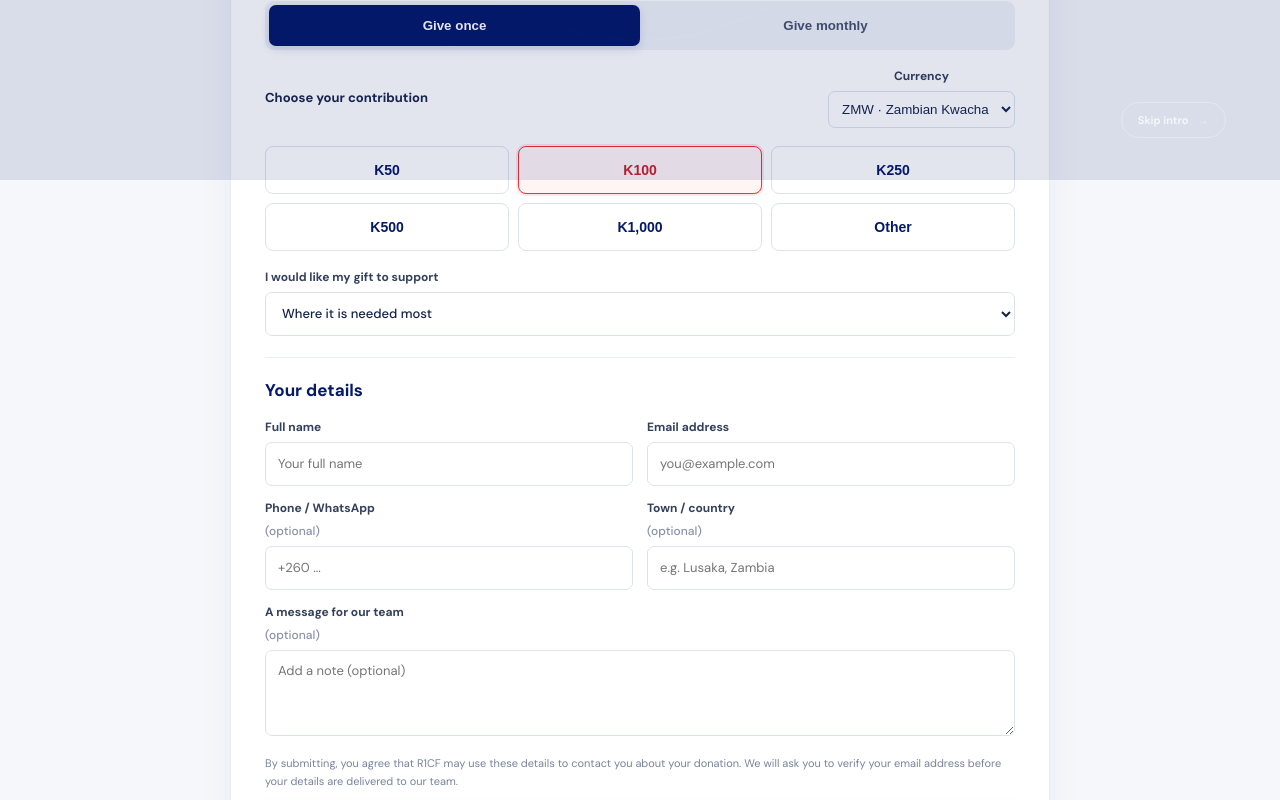
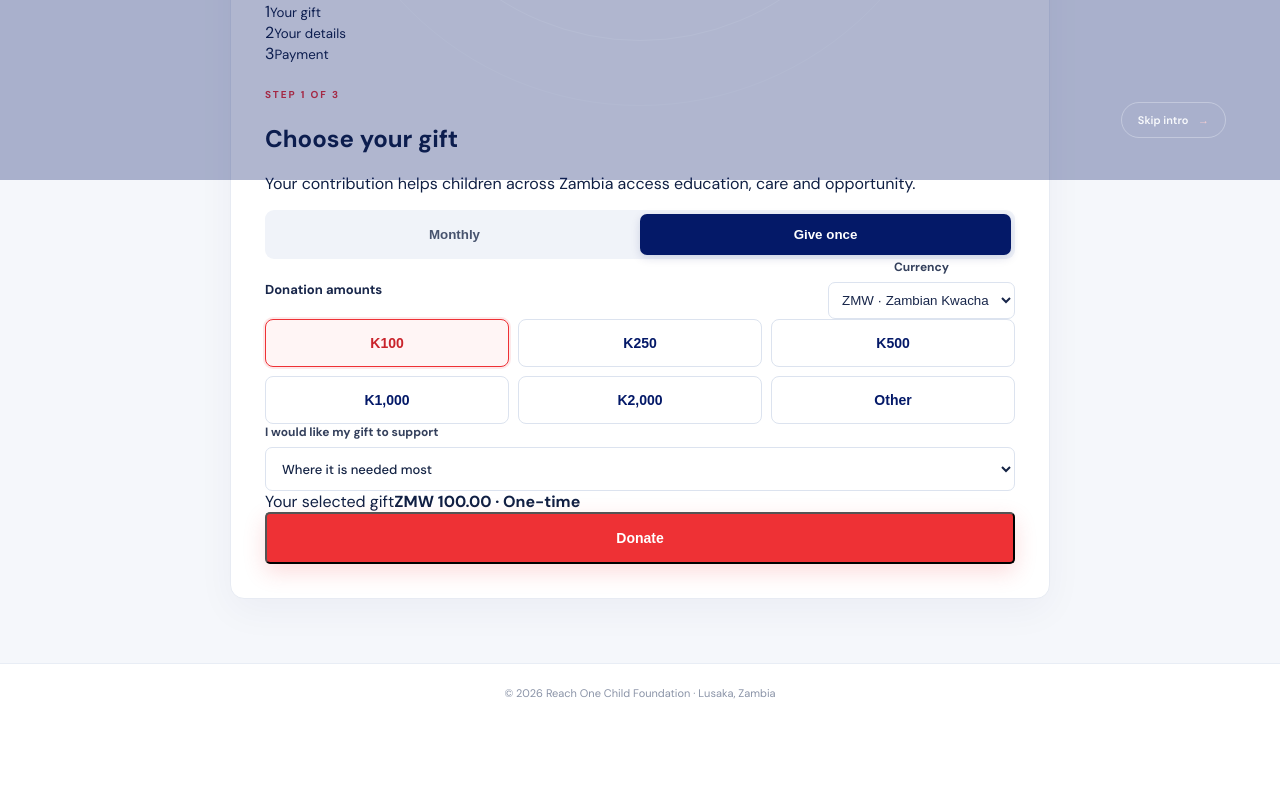
Before and after one commit to reach1child/website, a Next.js app: page /donate in a window 1280 px wide. Shown: the part 620-1420 px from the top of the page. After the commit the page ends 1342 px from the top, so only its background shows below. Built offline with nearby package versions, Linux system fonts and the light colour scheme.

Commit message:
Turn donation form into three-step giving journey

```diff
--- a/src/app/DonateForm.tsx
+++ b/src/app/DonateForm.tsx
@@ -5,6 +5,7 @@ import { useState, type FormEvent } from "react";
 const amounts = [50, 100, 250, 500, 1000];
 
 export default function DonateForm() {
+  const [step,setStep] = useState(1);
   const [frequency,setFrequency] = useState<"once"|"monthly">("once");
   const [currency,setCurrency] = useState<"ZMW"|"USD">("ZMW");
   const [amount,setAmount] = useState("100");
@@ -14,19 +15,32 @@ export default function DonateForm() {
   const [feedback,setFeedback] = useState("");
   const [sent,setSent] = useState(false);
 
+  const value=amount==="other"?Number(custom):Number(amount);
+  const formattedAmount=Number.isFinite(value)&&value>0?value.toLocaleString("en-US",{minimumFractionDigits:2,maximumFractionDigits:2}):"—";
+  const money=currency==="ZMW"?"ZMW":"USD";
+
+  function nextStep() {
+    if(step===1) {
+      if(!Number.isFinite(value)||value<=0||value>100000000) {setFeedback("Please enter a valid donation amount.");return;}
+      setFeedback("");
+      setStep(2);
+    }
+  }
+
   async function submit(event:FormEvent<HTMLFormElement>) {
     event.preventDefault();
     if(submitting) return;
-    const value=amount==="other"?Number(custom):Number(amount);
-    if(!Number.isFinite(value)||value<=0||value>100000000) {setFeedback("Please enter a valid donation amount.");return;}
-    setSubmitting(true);setFeedback("");
     const formElement=event.currentTarget;
     const data=new FormData(formElement);
-    const interest=`${currency} ${value.toLocaleString("en-US")} | ${frequency==="once"?"One-time":"Monthly"} | ${purpose}`;
-    const message="Donation intention (payment not yet made)."+(String(data.get("message")||"").trim()?"\n\nDonor note: "+String(data.get("message")).trim():"");
+    const first=String(data.get("firstName")||"").trim();
+    const last=String(data.get("lastName")||"").trim();
+    if(!first||!last||!String(data.get("email")||"").trim()) {setFeedback("Please complete your name and email address.");setStep(2);return;}
+    setSubmitting(true);setFeedback("");
+    const interest=`${currency} ${formattedAmount} | ${frequency==="once"?"One-time":"Monthly"} | ${purpose}`;
+    const message="Donation intention only — payment has not yet been made."+(String(data.get("message")||"").trim()?"\n\nDonor note: "+String(data.get("message")).trim():"");
     try {
       const response=await fetch("/api/form-submissions",{method:"POST",headers:{"Content-Type":"application/json"},body:JSON.stringify({
-        formType:"donate",formTitle:"Donation pledge",name:data.get("name"),email:data.get("email"),phone:data.get("phone"),
+        formType:"donate",formTitle:"Donation pledge",name:`${first} ${last}`,email:data.get("email"),phone:data.get("phone"),
         organisation:"",location:data.get("location"),interest,message
       })});
       const result=await response.json();
@@ -38,27 +52,49 @@ export default function DonateForm() {
     finally {setSubmitting(false);}
   }
 
-  return <form className="donation-form" onSubmit={submit}>
+  return <form className="donation-form donation-wizard" onSubmit={submit}>
+    <div className="donation-steps" aria-label="Donation progress">
+      {[["1","Your gift"],["2","Your details"],["3","Payment"]].map(([number,label],index)=><div key={number} className={"donation-step"+(step===index+1?" active":step>index+1?" complete":"")}><span>{number}</span><small>{label}</small></div>)}
+    </div>
+
+    {step===1&&<section className="donation-step-panel" aria-labelledby="donation-step-one">
+      <div className="donation-step-heading"><span className="eyebrow">STEP 1 OF 3</span><h2 id="donation-step-one">Choose your gift</h2><p>Your contribution helps children across Zambia access education, care and opportunity.</p></div>
       <div className="donation-frequency" role="group" aria-label="Donation frequency">
+        <button type="button" className={frequency==="monthly"?"active":""} onClick={()=>setFrequency("monthly")}>Monthly</button>
         <button type="button" className={frequency==="once"?"active":""} onClick={()=>setFrequency("once")}>Give once</button>
-      <button type="button" className={frequency==="monthly"?"active":""} onClick={()=>setFrequency("monthly")}>Give monthly</button>
       </div>
-    <div className="donation-field-heading"><span>Choose your contribution</span><label>Currency<select value={currency} onChange={e=>setCurrency(e.target.value as "ZMW"|"USD")}><option value="ZMW">ZMW · Zambian Kwacha</option><option value="USD">USD · US Dollar</option></select></label></div>
-    <div className="donation-amounts">{amounts.map(value=><button type="button" key={value} className={amount===String(value)?"active":""} onClick={()=>{setAmount(String(value));setCustom("");}}>{currency==="ZMW"?"K":"$"}{value.toLocaleString("en-US")}</button>)}<button type="button" className={amount==="other"?"active":""} onClick={()=>setAmount("other")}>Other</button></div>
+      <div className="donation-field-heading"><span>Donation amounts</span><label>Currency<select value={currency} onChange={e=>setCurrency(e.target.value as "ZMW"|"USD")}><option value="ZMW">ZMW · Zambian Kwacha</option><option value="USD">USD · US Dollar</option></select></label></div>
+      <div className="donation-amounts">{(frequency==="monthly"?[100,200,400,600,1000]:[100,250,500,1000,2000]).map(v=><button type="button" key={v} className={amount===String(v)?"active":""} onClick={()=>{setAmount(String(v));setCustom("");}}>{currency==="ZMW"?"K":"$"}{v.toLocaleString("en-US")}</button>)}<button type="button" className={amount==="other"?"active":""} onClick={()=>setAmount("other")}>Other</button></div>
       {amount==="other"&&<label className="donation-custom">Enter amount ({currency})<input type="number" min="1" step="0.01" value={custom} onChange={e=>setCustom(e.target.value)} placeholder="Enter your amount" required/></label>}
       <label className="donation-purpose">I would like my gift to support<select value={purpose} onChange={e=>setPurpose(e.target.value)}><option>Where it is needed most</option><option>Education and child sponsorship</option><option>Literacy and learning</option><option>Menstrual health and dignity</option><option>Nutrition and wellbeing</option></select></label>
-    <div className="donation-divider"/>
-    <h2>Your details</h2>
+      <div className="donation-summary-line"><span>Your selected gift</span><strong>{money} {formattedAmount} · {frequency==="once"?"One-time":"Monthly"}</strong></div>
+      {feedback&&!sent&&<p className="donation-feedback" role="alert">{feedback}</p>}
+      <button className="button button-red donation-submit" type="button" onClick={nextStep}>Donate</button>
+    </section>}
+
+    {step===2&&<section className="donation-step-panel" aria-labelledby="donation-step-two">
+      <div className="donation-step-heading"><span className="eyebrow">STEP 2 OF 3</span><h2 id="donation-step-two">Your details</h2><p>Tell us who is making this contribution.</p></div>
+      <div className="donation-summary-line"><span>You are giving a {frequency==="once"?"one-time":"monthly"} donation of</span><strong>{money} {formattedAmount}</strong></div>
       <div className="donation-details-grid">
-      <label>Full name<input name="name" autoComplete="name" required placeholder="Your full name"/></label>
-      <label>Email address<input name="email" type="email" autoComplete="email" required placeholder="you@example.com"/></label>
-      <label>Phone / WhatsApp <span>(optional)</span><input name="phone" type="tel" autoComplete="tel" placeholder="+260 ..."/></label>
-      <label>Town / country <span>(optional)</span><input name="location" autoComplete="country-name" placeholder="e.g. Lusaka, Zambia"/></label>
-      <label className="donation-note">A message for our team <span>(optional)</span><textarea name="message" rows={3} placeholder="Add a note (optional)"/></label>
+        <label>First name<input name="firstName" autoComplete="given-name" required placeholder="First name"/></label>
+        <label>Last name<input name="lastName" autoComplete="family-name" required placeholder="Last name"/></label>
+        <label className="donation-full-width">Email address<input name="email" type="email" autoComplete="email" required placeholder="you@example.com"/></label>
+        <label className="donation-full-width">Phone number <span>(optional)</span><input name="phone" type="tel" autoComplete="tel" placeholder="+260 ..."/></label>
+        <label className="donation-full-width">Town / country <span>(optional)</span><input name="location" autoComplete="country-name" placeholder="e.g. Lusaka, Zambia"/></label>
+        <label className="donation-full-width">A message for our team <span>(optional)</span><textarea name="message" rows={3} placeholder="Add a note (optional)"/></label>
       </div>
-    <p className="donation-consent">By submitting, you agree that R1CF may use these details to contact you about your donation. We will ask you to verify your email address before your details are delivered to our team.</p>
+      <label className="donation-optin"><input type="checkbox" name="emailUpdates"/> Yes, I would like to receive occasional updates from Reach One Child Foundation by email.</label>
+      <p className="donation-consent">Your donation receipt and verification message will be sent to the email address you provide. You can opt out of optional updates at any time.</p>
+      {feedback&&!sent&&<p className="donation-feedback" role="alert">{feedback}</p>}
+      <div className="donation-step-actions"><button className="donation-back-button" type="button" onClick={()=>{setFeedback("");setStep(1);}}>Back</button><button className="button button-red donation-submit" type="button" onClick={()=>{const form=document.querySelector<HTMLFormElement>(".donation-wizard");if(!form)return;const first=form.elements.namedItem("firstName") as HTMLInputElement;const last=form.elements.namedItem("lastName") as HTMLInputElement;const email=form.elements.namedItem("email") as HTMLInputElement;if(!first.value.trim()||!last.value.trim()||!email.value.trim()||!email.validity.valid){form.reportValidity();return;}setFeedback("");setStep(3);}}>Continue</button></div>
+    </section>}
+
+    {step===3&&<section className="donation-step-panel" aria-labelledby="donation-step-three">
+      <div className="donation-step-heading"><span className="eyebrow">STEP 3 OF 3</span><h2 id="donation-step-three">Secure payment</h2><p>Review your gift before proceeding.</p></div>
+      <div className="donation-summary-card"><span>You are giving a {frequency==="once"?"one-time":"monthly"} donation of</span><strong>{money} {formattedAmount}</strong><small>Purpose: {purpose}</small></div>
+      <div className="donation-payment-placeholder"><strong>Secure payment partner</strong><p>Card payments will be completed through R1CF’s secure third-party payment provider. Your card number, expiry date and CVC will be entered directly with that provider — never stored on this website.</p><span>Payment integration is being prepared. No payment will be taken at this stage.</span></div>
       {feedback&&<p className={"donation-feedback"+(sent?" success":"")} role="status">{feedback}</p>}
-    <button className="button button-red donation-submit" type="submit" disabled={submitting}>{submitting?"Submitting…":"Continue with donation"}</button>
-    <p className="donation-secure-note">Payment processing will be added through a secure third-party provider. This form does not collect card or bank details and does not process a payment.</p>
+      {!sent&&<><div className="donation-step-actions"><button className="donation-back-button" type="button" onClick={()=>{setFeedback("");setStep(2);}}>Back</button><button className="button button-red donation-submit" type="submit" disabled={submitting}>{submitting?"Submitting…":"Submit donation intention"}</button></div><p className="donation-secure-note">After submitting, we’ll email you a verification link. Your donation intention reaches the R1CF team only after you verify your email. This does not process a payment.</p></>}
+    </section>}
   </form>;
 }
```
Lines whose indentation alone changed are shown as unchanged.
